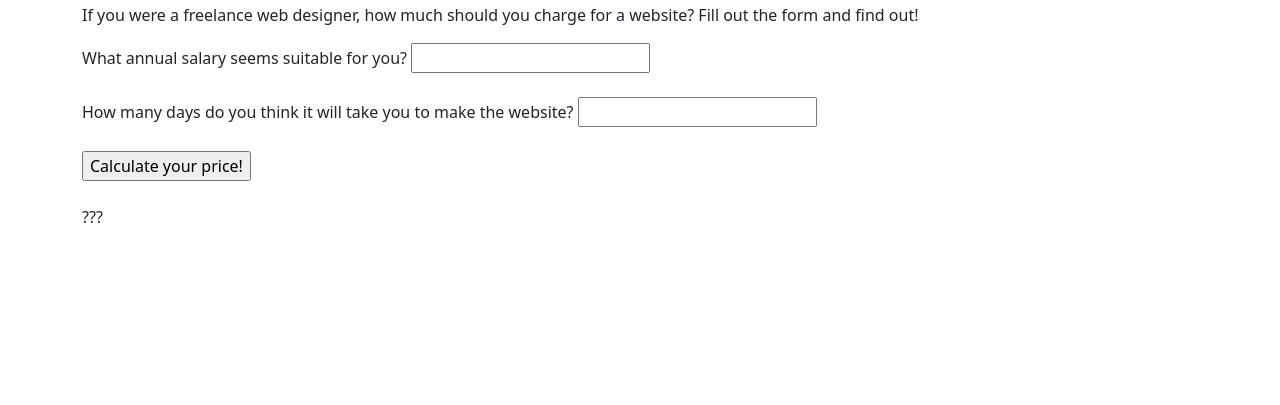
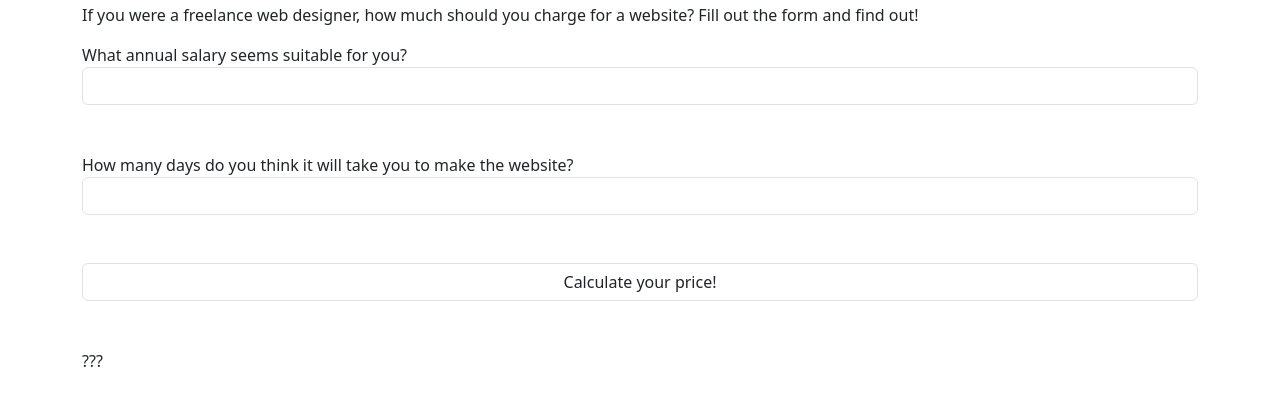
Before and after one commit to hughtml/cm4025lab1, a plain HTML site: page frontend/myWebPage.html in a window 1280 px wide. Shown: the part 53-458 px from the top of the page. Drawn offline with nearby package versions, Linux system fonts and the light colour scheme.

Commit message:
Adding form-control class to form inputs.

```diff
--- a/frontend/myWebPage.html
+++ b/frontend/myWebPage.html
@@ -16,10 +16,10 @@
 <div class="container">
   <form id="budget" action="javascript:calculatePrice()">
     <label for="salary">What annual salary seems suitable for you?</label>
-    <input type="text" id="salary" name="salary"/><br><br>
+    <input class="form-control" type="text" id="salary" name="salary"/><br><br>
     <label for="days">How many days do you think it will take you to make the website?</label>
-    <input type="text" id="days" name="days"/><br><br>
-    <input type="submit" value="Calculate your price!"><br><br>
+    <input class="form-control" type="text" id="days" name="days"/><br><br>
+    <input class="form-control" type="submit" value="Calculate your price!"><br><br>
     <label id="finalPrice"> ??? </label>
   </form>
 </div>
```
